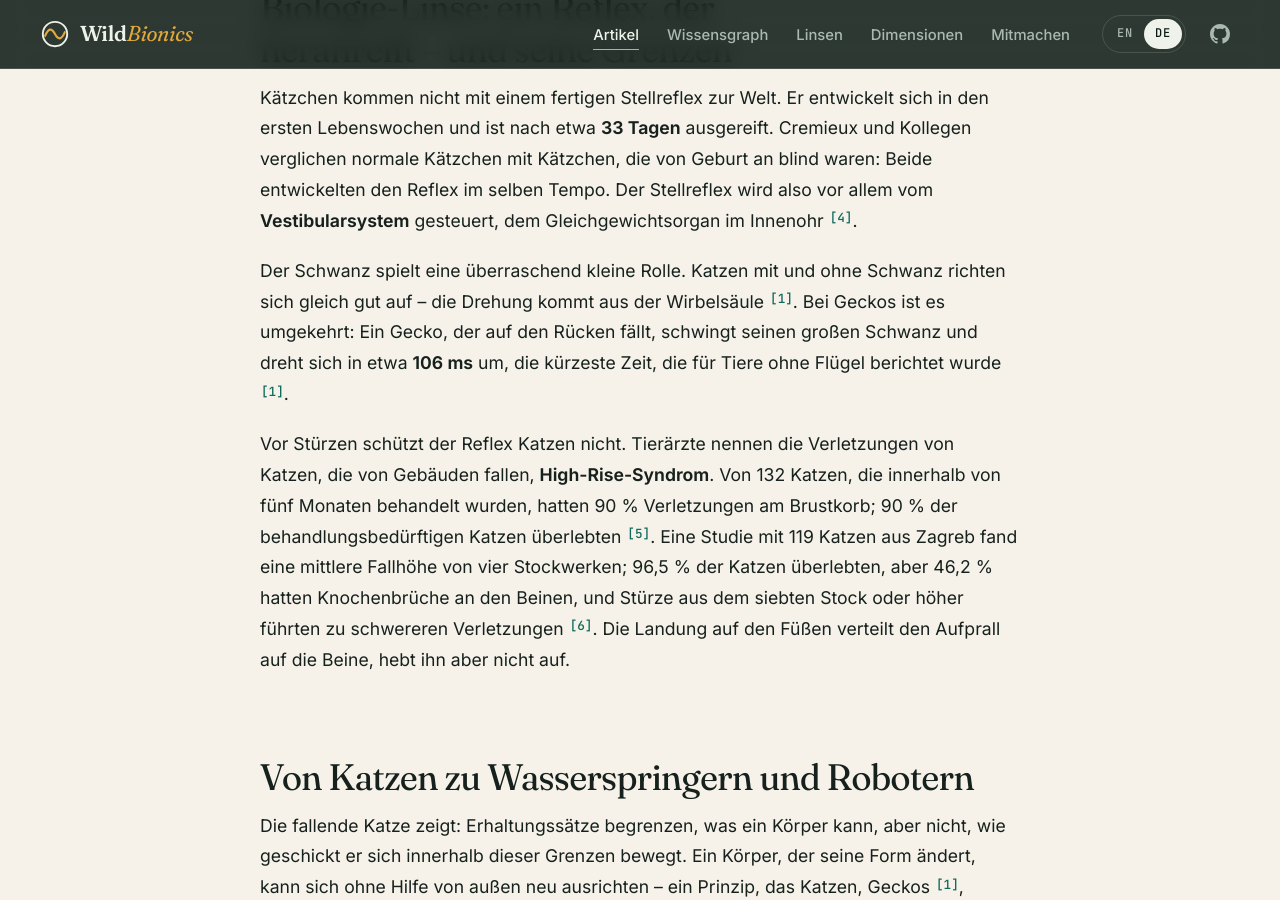
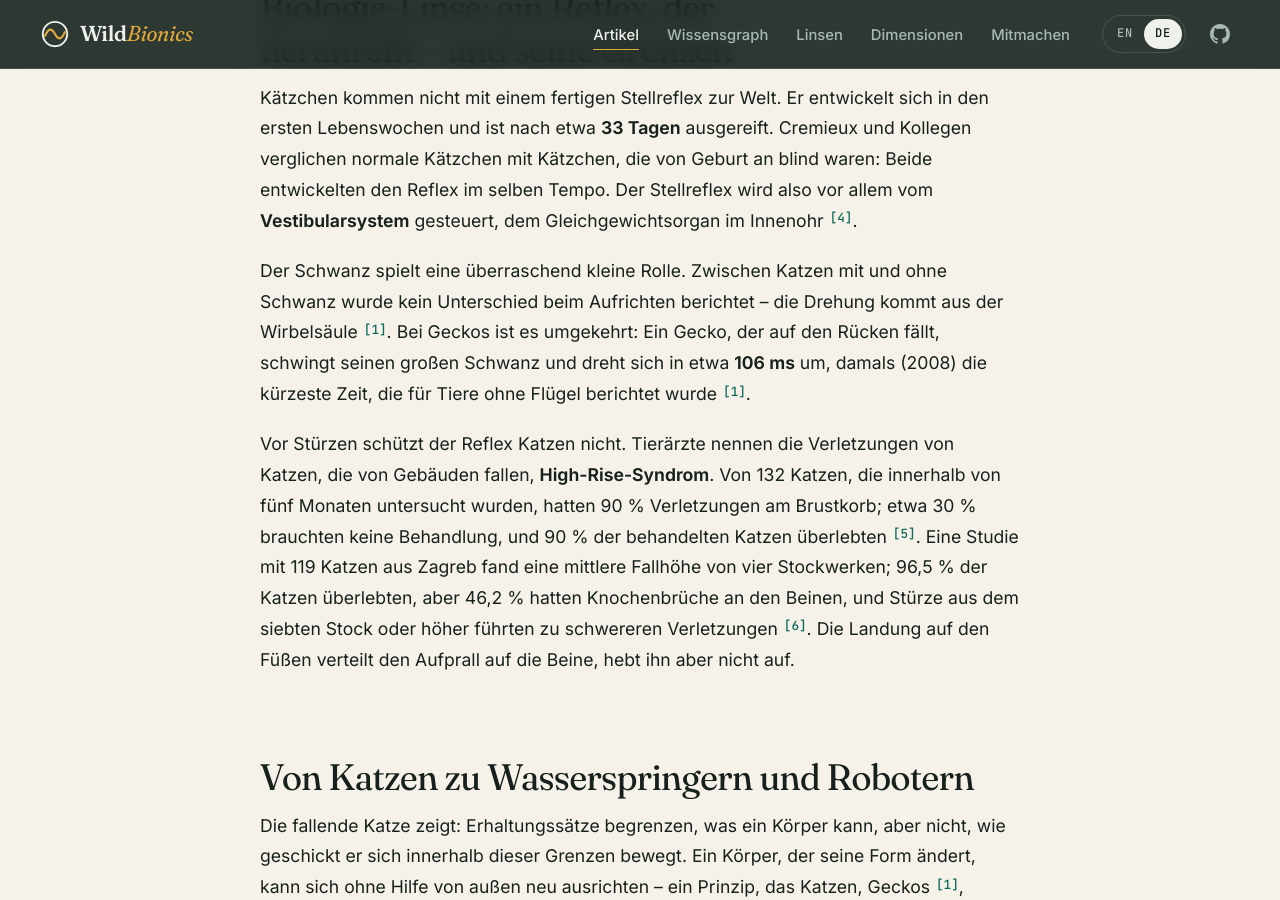
Before and after one commit to hstoecker/wildbionics, a Jekyll site: the page built from _articles/cat-righting.de.md, in a window 1280 px wide and 900 px high, scrolled down 2914 px. Built offline with Jekyll 4.4.1, drawn with Linux system fonts in a browser that asks for light colours; some of the changed text lies outside the part shown.

Commit message:
Cat righting: apply the CI review (EN + DE)
- Whitney & Mehlhaff: 132 cats seen, about 30 % needed no treatment,
  90 % of the treated cats survived
- tailed vs tailless cats: 'no difference has been reported' (as in Jusufi)
- gecko 106 ms: shortest reported time as of 2008, not a standing record
- 'real cats need less height' hedged and cited to Jusufi, not Kane & Scher
- kittens vs reinforcement learning marked as an analogy

Co-Authored-By: Claude Opus 5.5 <noreply@anthropic.com>

```diff
--- a/_articles/cat-righting.de.md
+++ b/_articles/cat-righting.de.md
@@ -34,7 +34,7 @@ lenses: ["biology", "physics", "math", "cs", "physical-ai"]
 key_facts:
   - "Seit **1894** untersuchen Forscher, wie sich fallende Katzen umdrehen. Eine Katze dreht sich in der Luft, ohne sich irgendwo abzustoßen – ihr **Gesamtdrehimpuls bleibt null** [1](#ref-1){:.cite}."
   - "Der Trick ist eine Formänderung: Katzen verdrehen und beugen ihre Wirbelsäule und ändern so das **Trägheitsmoment** von vorderem und hinterem Körper [1](#ref-1){:.cite}. Schon ein einfaches Modell aus zwei Zylindern, die an der Taille verbunden sind, bildet die Drehung nach [2](#ref-2){:.cite}."
-  - "Der Schwanz wird nicht gebraucht: Katzen mit und ohne Schwanz richten sich gleich gut auf [1](#ref-1){:.cite}."
+  - "Der Schwanz wird nicht gebraucht: Zwischen Katzen mit und ohne Schwanz wurde kein Unterschied beim Aufrichten berichtet [1](#ref-1){:.cite}."
   - "Bei Kätzchen ist der Stellreflex nach etwa **33 Tagen** ausgereift und wird vor allem vom **Gleichgewichtsorgan** gesteuert – von Geburt an blinde Kätzchen lernen ihn genauso gut [4](#ref-4){:.cite}."
   - "Auf den Füßen zu landen heißt nicht, unverletzt zu landen: Von 119 Katzen, die nach Stürzen von Gebäuden behandelt wurden, überlebten **96,5 %**, aber **46,2 %** hatten Knochenbrüche an den Beinen [6](#ref-6){:.cite}."
   - "Roboter nutzen dieselbe Physik: Ein eidechsengroßer Roboter stabilisiert seinen Körper mit einem aktiven Schwanz [8](#ref-8){:.cite}, und ein Laufroboter dreht sich bei geringer Schwerkraft allein mit seinen Beinen [9](#ref-9){:.cite}."
@@ -44,7 +44,7 @@ faq:
   - q: "Verletzt eine fallende Katze nicht die Drehimpulserhaltung?"
     a: "Nein. Ein starrer Körper ohne Drehimpuls kann keine Drehung beginnen. Eine Katze ist aber nicht starr: Sie kann ihre Wirbelsäule verdrehen und beugen und ihre Beine bewegen. Die Drehungen ihrer Teile heben sich in jedem Augenblick auf, sodass der Gesamtdrehimpuls null bleibt – und doch ist die Katze am Ende anders ausgerichtet. Wasserspringer und Trampolinspringer nutzen dasselbe Prinzip, um sich in der Luft zu schrauben."
   - q: "Brauchen Katzen ihren Schwanz, um auf den Füßen zu landen?"
-    a: "Nein. Katzen mit und ohne Schwanz richten sich gleich gut auf; die Drehung entsteht durch Verdrehen und Beugen des Körpers. Bei Geckos ist es anders: Sie schwingen ihren großen Schwanz, um sich umzudrehen, und schaffen das in etwa einer Zehntelsekunde – die schnellste gemessene Drehung in der Luft bei Tieren ohne Flügel."
+    a: "Nein. Zwischen Katzen mit und ohne Schwanz wurde kein Unterschied berichtet; die Drehung entsteht durch Verdrehen und Beugen des Körpers. Bei Geckos ist es anders: Sie schwingen ihren großen Schwanz, um sich umzudrehen, und schaffen das in etwa einer Zehntelsekunde – bis 2008 die kürzeste berichtete Zeit für das Aufrichten in der Luft bei Tieren ohne Flügel."
   - q: "Ab welchem Alter können sich Kätzchen in der Luft aufrichten?"
     a: "Kätzchen entwickeln den Stellreflex in ihren ersten Lebenswochen; nach etwa 33 Tagen ist er ausgereift. Kätzchen, die von Geburt an blind waren, entwickeln ihn im selben Tempo wie sehende Kätzchen. Das zeigt, dass der Reflex vor allem vom Gleichgewichtsorgan im Innenohr gesteuert wird."
   - q: "Sind Katzen sicher, wenn sie aus dem Fenster fallen?"
@@ -146,9 +146,9 @@ In jedem Augenblick heben sich die Drehungen der beiden Hälften auf – der Ges
 
 Kätzchen kommen nicht mit einem fertigen Stellreflex zur Welt. Er entwickelt sich in den ersten Lebenswochen und ist nach etwa **33 Tagen** ausgereift. Cremieux und Kollegen verglichen normale Kätzchen mit Kätzchen, die von Geburt an blind waren: Beide entwickelten den Reflex im selben Tempo. Der Stellreflex wird also vor allem vom **Vestibularsystem** gesteuert, dem Gleichgewichtsorgan im Innenohr [4](#ref-4){:.cite}.
 
-Der Schwanz spielt eine überraschend kleine Rolle. Katzen mit und ohne Schwanz richten sich gleich gut auf – die Drehung kommt aus der Wirbelsäule [1](#ref-1){:.cite}. Bei Geckos ist es umgekehrt: Ein Gecko, der auf den Rücken fällt, schwingt seinen großen Schwanz und dreht sich in etwa **106 ms** um, die kürzeste Zeit, die für Tiere ohne Flügel berichtet wurde [1](#ref-1){:.cite}.
+Der Schwanz spielt eine überraschend kleine Rolle. Zwischen Katzen mit und ohne Schwanz wurde kein Unterschied beim Aufrichten berichtet – die Drehung kommt aus der Wirbelsäule [1](#ref-1){:.cite}. Bei Geckos ist es umgekehrt: Ein Gecko, der auf den Rücken fällt, schwingt seinen großen Schwanz und dreht sich in etwa **106 ms** um, damals (2008) die kürzeste Zeit, die für Tiere ohne Flügel berichtet wurde [1](#ref-1){:.cite}.
 
-Vor Stürzen schützt der Reflex Katzen nicht. Tierärzte nennen die Verletzungen von Katzen, die von Gebäuden fallen, **High-Rise-Syndrom**. Von 132 Katzen, die innerhalb von fünf Monaten behandelt wurden, hatten 90 % Verletzungen am Brustkorb; 90 % der behandlungsbedürftigen Katzen überlebten [5](#ref-5){:.cite}. Eine Studie mit 119 Katzen aus Zagreb fand eine mittlere Fallhöhe von vier Stockwerken; 96,5 % der Katzen überlebten, aber 46,2 % hatten Knochenbrüche an den Beinen, und Stürze aus dem siebten Stock oder höher führten zu schwereren Verletzungen [6](#ref-6){:.cite}. Die Landung auf den Füßen verteilt den Aufprall auf die Beine, hebt ihn aber nicht auf.
+Vor Stürzen schützt der Reflex Katzen nicht. Tierärzte nennen die Verletzungen von Katzen, die von Gebäuden fallen, **High-Rise-Syndrom**. Von 132 Katzen, die innerhalb von fünf Monaten untersucht wurden, hatten 90 % Verletzungen am Brustkorb; etwa 30 % brauchten keine Behandlung, und 90 % der behandelten Katzen überlebten [5](#ref-5){:.cite}. Eine Studie mit 119 Katzen aus Zagreb fand eine mittlere Fallhöhe von vier Stockwerken; 96,5 % der Katzen überlebten, aber 46,2 % hatten Knochenbrüche an den Beinen, und Stürze aus dem siebten Stock oder höher führten zu schwereren Verletzungen [6](#ref-6){:.cite}. Die Landung auf den Füßen verteilt den Aufprall auf die Beine, hebt ihn aber nicht auf.
 
 {% include lens-end.html %}
 
@@ -269,7 +269,7 @@ Was das Ergebnis lehrt:
 
 - **Drehimpuls null, Drehung um 180°.** Der größte Gesamtdrehimpuls während des ganzen Manövers ist 0,000 – und doch haben sich nach zwei Zyklen beide Hälften um 180° gedreht. Jeder Zyklus dreht die Katze um **90,0°**, genau wie die Formel der Mathematik-Linse vorhersagt.
 - **Vorwärts weit, zurück wenig.** Im Diagramm bewegt sich jede Hälfte weit, solange ihre eigenen Beine angezogen sind, und nur wenig zurück, solange sie gestreckt sind. In dieser Asymmetrie steckt der ganze Trick.
-- **Das Modell ist langsamer als eine Katze.** Mit den angenommenen 0,1 s pro Verdrehung braucht das Modell 0,40 s und fällt dabei etwa 78 cm. Echte Katzen beugen zusätzlich den Körper und drehen sich in einer fließenden Bewegung [2](#ref-2){:.cite}, deshalb brauchen sie weniger Höhe.
+- **Das Modell ist langsamer als eine Katze.** Mit den angenommenen 0,1 s pro Verdrehung braucht das Modell 0,40 s und fällt dabei etwa 78 cm. Echte Katzen beugen beim Verdrehen zusätzlich den Körper [1](#ref-1){:.cite} und brauchen daher möglicherweise weniger Zeit und Höhe als dieses Modell – seine Zahlen sind eine Veranschaulichung, keine Messung.
 
 Zwei Programmierideen lohnen einen Blick:
 
@@ -300,7 +300,7 @@ Ein Roboter, der springt, fällt oder im Weltraum schwebt, hat das Problem der K
 
 **Beine statt Schwanz.** Nikita Rudin, Marco Hutter und Kollegen trainierten mit **bestärkendem Lernen** (Deep Reinforcement Learning) ein neuronales Netz, das den springenden vierbeinigen Roboter SpaceBok steuert – und dabei wie eine Katze nur die Beine nutzt, um den Körper in der Luft zu drehen. Die Steuerungen wurden in der Simulation für Himmelskörper mit geringer Schwerkraft trainiert und dann auf den echten Roboter übertragen, auf einem Versuchsstand für zweidimensionale Experimente in Mikrogravitation. Dort sprang und landete er immer wieder [9](#ref-9){:.cite}.
 
-Für Physical AI – verkörperte künstliche Intelligenz – lehrt die fallende Katze, dass die Bewegung des Körpers selbst die Steuerung sein kann. Kein Motor drückt gegen den Boden, kein Triebwerk zündet – Masse im richtigen Moment zu verlagern genügt, um die Ausrichtung zu ändern. Lernende Systeme wie die Steuerung von SpaceBok entdecken solche Bewegungsabfolgen durch Ausprobieren in der Simulation, ähnlich wie ein Kätzchen einige Wochen braucht, bis es den Reflex beherrscht [4](#ref-4){:.cite}.
+Für Physical AI – verkörperte künstliche Intelligenz – lehrt die fallende Katze, dass die Bewegung des Körpers selbst die Steuerung sein kann. Kein Motor drückt gegen den Boden, kein Triebwerk zündet – Masse im richtigen Moment zu verlagern genügt, um die Ausrichtung zu ändern. Lernende Systeme wie die Steuerung von SpaceBok entdecken solche Bewegungsabfolgen durch Ausprobieren in der Simulation. Ein Vergleich mit Kätzchen ist nur eine Analogie: Ihr Reflex reift innerhalb von etwa 33 Tagen heran [4](#ref-4){:.cite}, doch wie er sich entwickelt, ist eine andere Frage als die, wie ein Roboter lernt.
 
 {% include lens-end.html %}
 
```
Also changed, not shown: _articles/cat-righting.en.md (+6 -6 lines).
